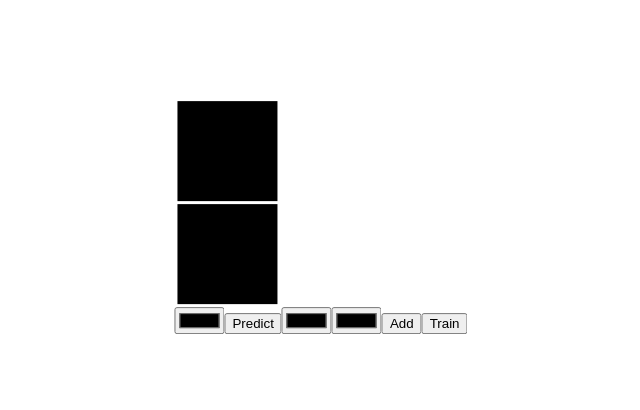
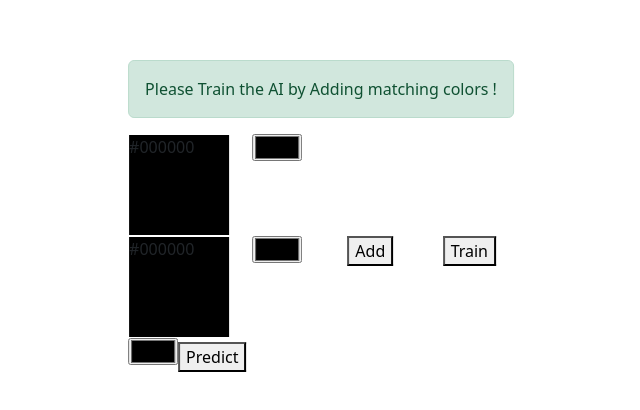
Before and after one commit to Nipunc55/React-Ai, a React (Create React App) app: page / in a window 1280 px wide. Shown: the part 184-594 px from the top of the page, without its empty margins (319-959 px from the left). Built offline with nearby package versions, Linux system fonts and the light colour scheme.

Commit message:
CHG | add massage box

```diff
--- a/package.json
+++ b/package.json
@@ -6,8 +6,10 @@
     "@testing-library/jest-dom": "^5.16.5",
     "@testing-library/react": "^13.4.0",
     "@testing-library/user-event": "^13.5.0",
+    "bootstrap": "^5.2.3",
     "brain.js": "^2.0.0-beta.17",
     "react": "^18.2.0",
+    "react-bootstrap": "^2.7.2",
     "react-dom": "^18.2.0",
     "react-scripts": "5.0.1",
     "web-vitals": "^2.1.4"
--- a/src/component/AI.js
+++ b/src/component/AI.js
@@ -1,6 +1,7 @@
 import React, { useEffect, useState } from 'react'
 import { NeuralNetwork } from 'brain.js'
-
+import { Row, Col } from 'react-bootstrap'
+import MassageBox from './MassageBox'
 // const data = [
 //   { input: [0], output: [1] },
 //   { input: [1], output: [0] },
@@ -11,8 +12,11 @@ function AiModel() {
   // const [diagram, setDiagram] = useState(null)
   const [netWork, setNetWork] = useState(null)
   // const [result, setResult] = useState(null)
-  const [inputBottomcolor, setBottomColor] = useState()
-  const [inputTopColor, setTopColor] = useState(null)
+  const [inputBottomColor, setBottomColor] = useState('#000000')
+  const [inputTopColor, setTopColor] = useState('#000000')
+  const [massage, setMassage] = useState(
+    'Please Train the AI by Adding matching colors !',
+  )
 
   const [value, setValue] = useState('')
 
@@ -22,19 +26,35 @@ function AiModel() {
   function Store() {
     colorInput.push({
       input: ConvertColorToInt(inputTopColor),
-      output: ConvertColorToInt(inputBottomcolor),
+      output: ConvertColorToInt(inputBottomColor),
     })
+    setMassage(
+      colorInput.length + ' Color pairs added to train ,Ready to train',
+    )
 
-    console.log(colorInput)
+    console.log(colorInput.length)
   }
+  useEffect(() => {
+    let doc = document.getElementById('result-top')
+    doc.style.backgroundColor = inputTopColor
+  }, [inputTopColor])
+  useEffect(() => {
+    let doc = document.getElementById('result-bottom')
+    doc.style.backgroundColor = inputBottomColor
+  }, [inputBottomColor])
+
   function ConvertColorToInt(color) {
     //const colorCode = parseInt(color.slice(1), 16)
+    let colorCode
+    try {
       const hexColorCode = color.slice(1)
       const red = parseInt(hexColorCode.substring(0, 2), 16) / 255 // Extract red component and convert to decimal
       const green = parseInt(hexColorCode.substring(2, 4), 16) / 255 // Extract green component and convert to decimal
       const blue = parseInt(hexColorCode.substring(4, 6), 16) / 255 // Extract blue component and convert to decimal
-    // console.log(`RGB values: (${red}, ${green}, ${blue})`)
-    const colorCode = { r: red, g: green, b: blue }
+      colorCode = { r: red, g: green, b: blue }
+    } catch (error) {
+      colorCode = { r: 0, g: 0, b: 0 }
+    }
     return colorCode
   }
   // function ConvertIntToColor(colorInt) {
@@ -42,9 +62,6 @@ function AiModel() {
   //   return hexColorCode
   // }
 
-  useEffect(() => {
-    //TrainData()
-  }, [])
   function TrainData() {
     const net = new NeuralNetwork()
     net.train(colorInput)
@@ -67,28 +84,49 @@ function AiModel() {
   }
   return (
     <>
-      {' '}
+      <MassageBox massage={massage} />
+      <Row>
+        <Col>
           <div id="result-top" className="result">
             {inputTopColor}
           </div>
-      <div id="result-bottom" className="result">
-        {inputBottomcolor}
-      </div>
-      <input type="color" value={value} onChange={handleChange} />
-      {/* <div dangerouslySetInnerHTML={{ __html: diagram }} /> */}
-      <button onClick={Predict}>Predict</button>
+        </Col>
+        <Col>
+          {' '}
           <input
             type="color"
+            value={inputTopColor}
             onChange={(e) => setTopColor(e.target.value)}
             id="colorPicker"
           ></input>
+        </Col>
+        <Col></Col>
+        <Col></Col>
+      </Row>
+      <Row>
+        <Col>
+          <div id="result-bottom" className="result">
+            {inputBottomColor}
+          </div>
+        </Col>
+        <Col>
           <input
             type="color"
+            value={inputBottomColor}
             onChange={(e) => setBottomColor(e.target.value)}
             id="colorPicker"
           ></input>
+        </Col>
+        <Col>
           <button onClick={Store}>Add</button>
+        </Col>
+        <Col>
           <button onClick={TrainData}>Train</button>
+        </Col>
+      </Row>
+      <input type="color" onChange={handleChange} />
+      {/* <div dangerouslySetInnerHTML={{ __html: diagram }} /> */}
+      <button onClick={Predict}>Predict</button>
     </>
   )
 }
--- /dev/null
+++ b/src/component/MassageBox.js
@@ -0,0 +1,6 @@
+import { Alert } from 'react-bootstrap'
+function MassageBox(prop) {
+  return <Alert variant="success">{prop.massage}</Alert>
+}
+
+export default MassageBox
--- a/src/index.js
+++ b/src/index.js
@@ -3,6 +3,7 @@ import ReactDOM from 'react-dom/client'
 import './index.css'
 import App from './App'
 import reportWebVitals from './reportWebVitals'
+import 'bootstrap/dist/css/bootstrap.min.css'
 
 const root = ReactDOM.createRoot(document.getElementById('root'))
 root.render(
```
Also changed, not shown: 1 other file (tests, documents, lock files or other folders). Lines whose indentation alone changed are shown as unchanged.
